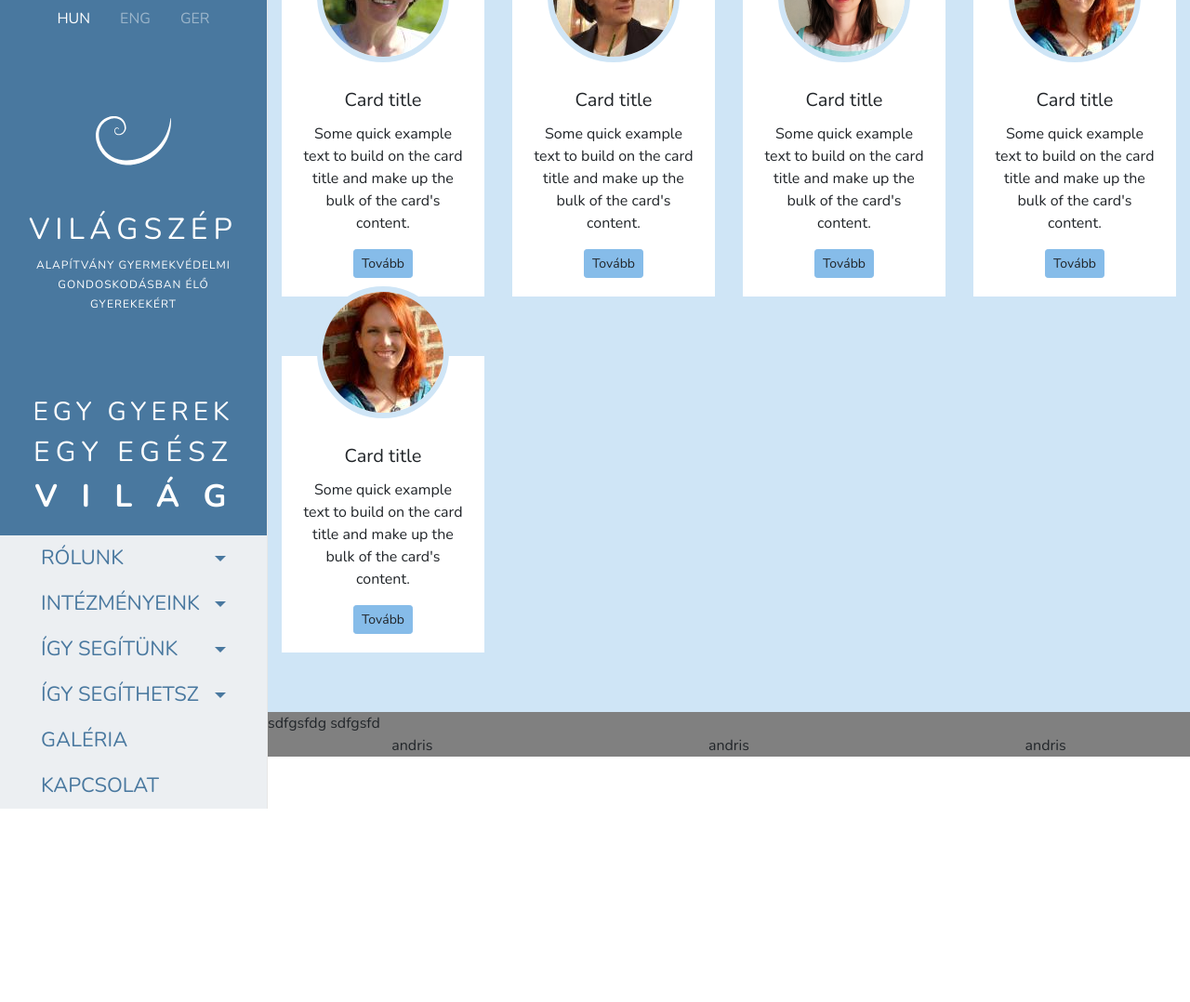
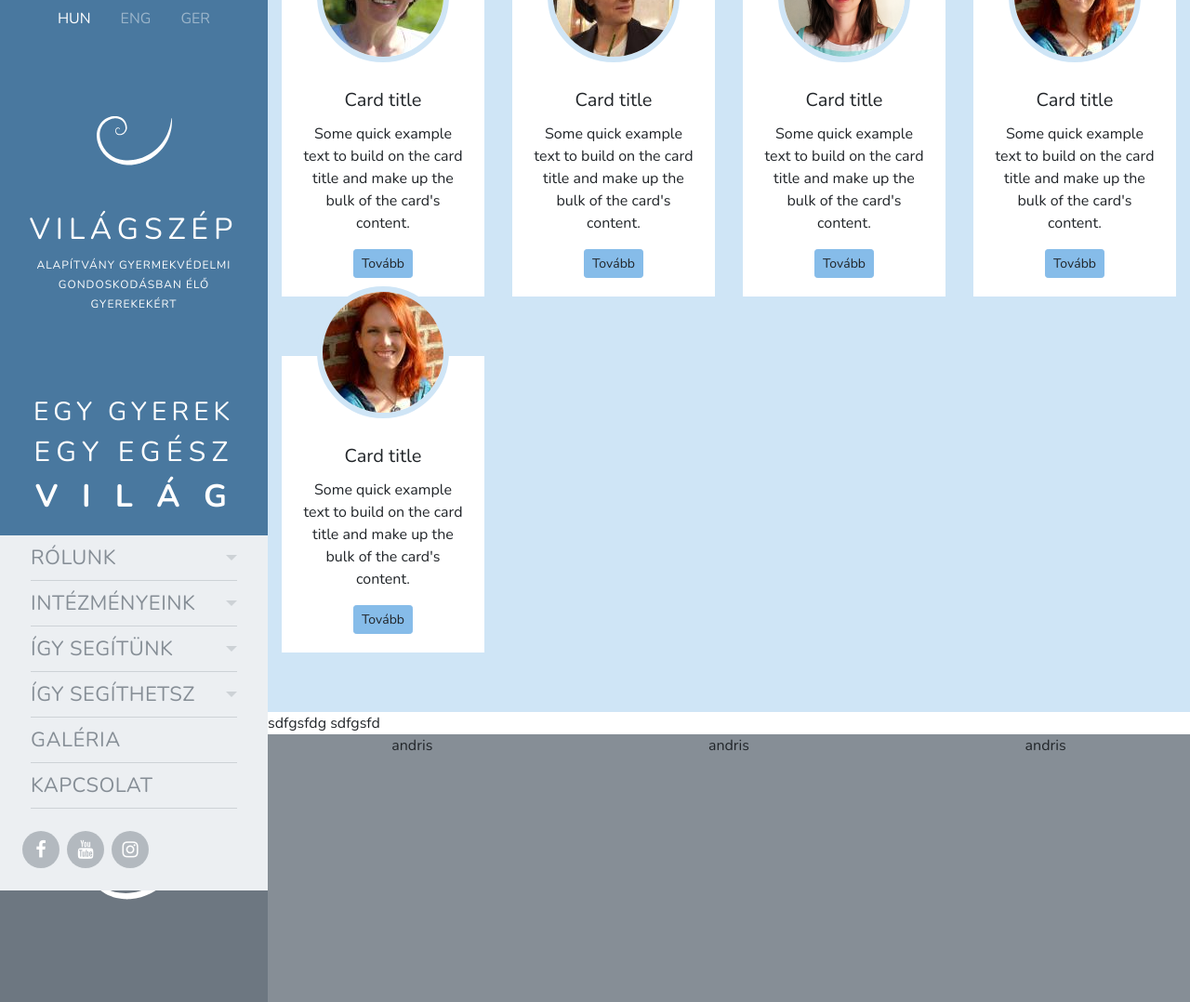
Before and after one commit to baxy2005/vilagszepe, a website: page index.html in a window 1280 px wide. Shown: the whole page at 93% size. Before the commit the page ends 814 px from the top, so only its background shows below. Drawn offline with nearby package versions, Linux system fonts and the light colour scheme.

Commit message:
more main navigation and footer adjustment

```diff
--- a/components/stylesheet/base/_base.scss
+++ b/components/stylesheet/base/_base.scss
@@ -9,3 +9,12 @@ body{
     display: flex;
 		flex-wrap: wrap;
 }
+.bg-dark-gray {
+	background-color: $color-dark-gray;
+}
+.bg-gray {
+	background-color: $color-tertiary;
+}
+.bg-mid-gray{
+	background-color: $color-light-gray;
+}
--- a/components/stylesheet/base/_variables.scss
+++ b/components/stylesheet/base/_variables.scss
@@ -3,16 +3,20 @@
 $color-primary: #49789F;
 $color-blue: #86BCE9;
 $color-secondary: #86BCE9;
-$color-tertiary: #796B9C;
+$color-tertiary: #868E96;
 $color-black: #000000;
 $color-white: #FFFFFF;
 $color-light-gray: #ECEFF2;
+$color-dark-gray: #6D7781;
 
 $light-color-gray: lighten($color-black, 80% );
 $dark-color-gray: lighten($color-black, 20% );
 $mid-color-gray: lighten($color-black, 50% );
 $mid-color2-gray: lighten($color-black, 60% );
 $text-color-gray: lighten($color-black, 30% );
+
+$color-gray-30: rgba($color-tertiary,0.30);
+$color-gray-55: rgba($color-tertiary,0.55);
 
  $fade-secondary: lighten($color-secondary, 17%);
 
--- a/components/stylesheet/layout/_footer.scss
+++ b/components/stylesheet/layout/_footer.scss
@@ -0,0 +1,9 @@
+footer {
+  min-height: 288px;
+  .navmenu-brand {
+    i img {
+      witdh: 105px;
+      height: 68px;
+    }
+  }
+}
--- a/components/stylesheet/layout/_grid.scss
+++ b/components/stylesheet/layout/_grid.scss
@@ -6,13 +6,11 @@
 }
 .grid-left {
 	flex:auto;
-	background-color: blue;
   @include media-breakpoint-up(lg) {
     flex:0 0 18rem;
   }
 }
 .grid-right {
 	flex: 0 1 100%;
-	background-color: gray;
 	overflow: hidden;
 }
--- a/components/stylesheet/layout/_header.scss
+++ b/components/stylesheet/layout/_header.scss
@@ -44,13 +44,14 @@
     a {
       color: white;
       opacity: .45;
+      @include hover-focus-active() {
+        opacity: 1;
+      };
     }
     a.active {
       opacity: 1;
     }
-    a:hover {
-      opacity: 1;
-    }
+
   }
   &__slogen {
     p {
--- a/components/stylesheet/modules/_buttons.scss
+++ b/components/stylesheet/modules/_buttons.scss
@@ -0,0 +1,12 @@
+.btn-social {
+  border-radius: 100px;
+  background-color: $color-gray-55;
+  border: none;
+  width: 40px;
+  height: 40px;
+  padding: 0;
+  .fa {
+    @include flexContainer(row, center, center);
+    height: 40px;
+  }
+}
--- a/components/stylesheet/modules/_navigation.scss
+++ b/components/stylesheet/modules/_navigation.scss
@@ -11,12 +11,50 @@ width: 18rem !important;
     bottom: auto;
   }
 }
-
+.navmenu-default {
+  border:none;
+}
+/*-------------------------------------------
+side main navigation
+-------------------------------------------*/
 .navbar-nav {
-  padding: 0 2em;
+  padding: 0 1.5em;
   text-transform: uppercase;
   font-size: 1.375rem;
+  margin-bottom: 24px;
+  .nav-item {
+    border-bottom: 1px $color-gray-30 solid;
+  }
+  .nav-link {
+    padding: .47rem 0rem;
+    color: $color-tertiary;
+    letter-spacing: .5px;
+    @include hover-focus-active() {
+      color: $color-primary;
+    };
+  }
+  .dropdown-menu {
+    position: relative !important;
+    border-radius: 0px;
+    border: none;
+    top: 0px;
+    text-transform: capitalize;
+    transform: none!important;
+    }
+  .dropdown-toggle {
+    @include flexContainer (row, center, space-between)
+    &:after {
+      color: $color-gray-30;
+    }
+  }
+  .dropdown-item {
+    padding: .50rem 1.5rem;
+  }
 }
-.dropdown-toggle {
-  @include flexContainer (row, center, space-between)
+.nav--social {
+  padding: 0 1.5em 1.5rem 1.5rem;
+  .nav-item {
+    border-bottom: 0px;
+    margin-right: .5rem;
+  }
 }
--- a/index.html
+++ b/index.html
@@ -13,7 +13,7 @@
   <body>
 <main>
   <div class="d-flex grid">
-    <div class="grid-left bg-light">
+    <div class="grid-left bg-mid-gray">
       <header>
         <nav id="myNavmenu" class="navmenu navmenu-default navmenu-fixed-left offcanvas-sm" role="navigation">
           <div class="header">
@@ -101,6 +101,17 @@
             <a class="nav-item nav-link" href="#">Galéria</a>
             <a class="nav-item nav-link" href="#">Kapcsolat</a>
           </div>
+          <ul class="nav justify-content-flex-start nav--social">
+            <li class="nav-item">
+              <a class="btn btn-lg btn-primary btn-social" href="#"><i class="fa fa-facebook" aria-hidden="true"></i></a>
+            </li>
+            <li class="nav-item">
+              <a class="btn btn-lg btn-primary btn-social" href="#"><i class="fa fa-youtube" aria-hidden="true"></i></a>
+            </li>
+            <li class="nav-item">
+              <a class="btn btn-lg btn-primary btn-social" href="#"><i class="fa fa-instagram" aria-hidden="true"></i></a>
+            </li>
+          </ul>
         </nav>
         <div class="navbar navbar-default navbar-fixed-top navbar-expand-lg navbar-light bg-light">
           <button class="navbar-toggler" type="button" data-toggle="offcanvas" data-target=".navmenu"  aria-controls="navbarNavAltMarkup" aria-expanded="false" aria-label="Toggle navigation">
@@ -170,8 +181,12 @@
 </div>
 </main>
 <footer class="d-flex grid">
-  <div class="grid-left">brand</div>
-  <div class="grid-right">
+  <div class="grid-left bg-dark-gray d-flex justify-content-center align-items-center">
+    <a class="navmenu-brand" href="#">
+      <i> <img src="images/brand-spiral.svg" alt="vilagszep"></i>
+    </a>
+  </div>
+  <div class="grid-right bg-gray">
     <div class="row text-center">
     <div class="col-sm-4">andris</div>
     <div class="col-sm-4">andris</div>
```
Also changed, not shown: css/style.css.
